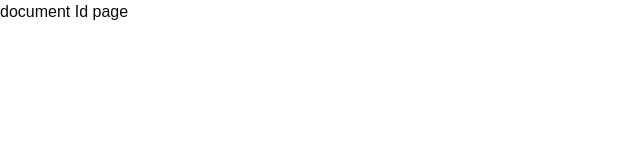
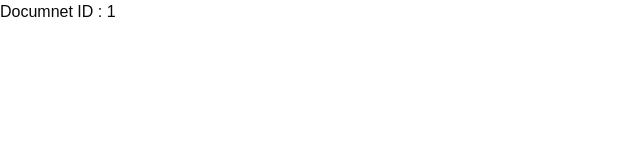
Before and after one commit to ManishDevHub/DocTime, a Next.js app: page /documents/1 in a window 1280 px wide. Shown: the top 160 px of the page, without its empty margins (0-640 px from the left). Built offline with nearby package versions, Linux system fonts and the light colour scheme.

Commit message:
documnentidPage

```diff
--- a/src/app/documents/[documentId]/page.tsx
+++ b/src/app/documents/[documentId]/page.tsx
@@ -1,9 +1,17 @@
 
+interface DocumentIdPageProps {
+  params: Promise <{documentId : string}>;
 
+};
 
+const DocumentIdPage = async ({ params}: DocumentIdPageProps) => {
+  const {documentId} = await params;
 
-export default function DocumentIdPage() {
   return (
-    <div>document Id page</div>
+    <div>
+      Documnet ID : {documentId}
+    </div>
   )
 }
+
+export default DocumentIdPage;
```
